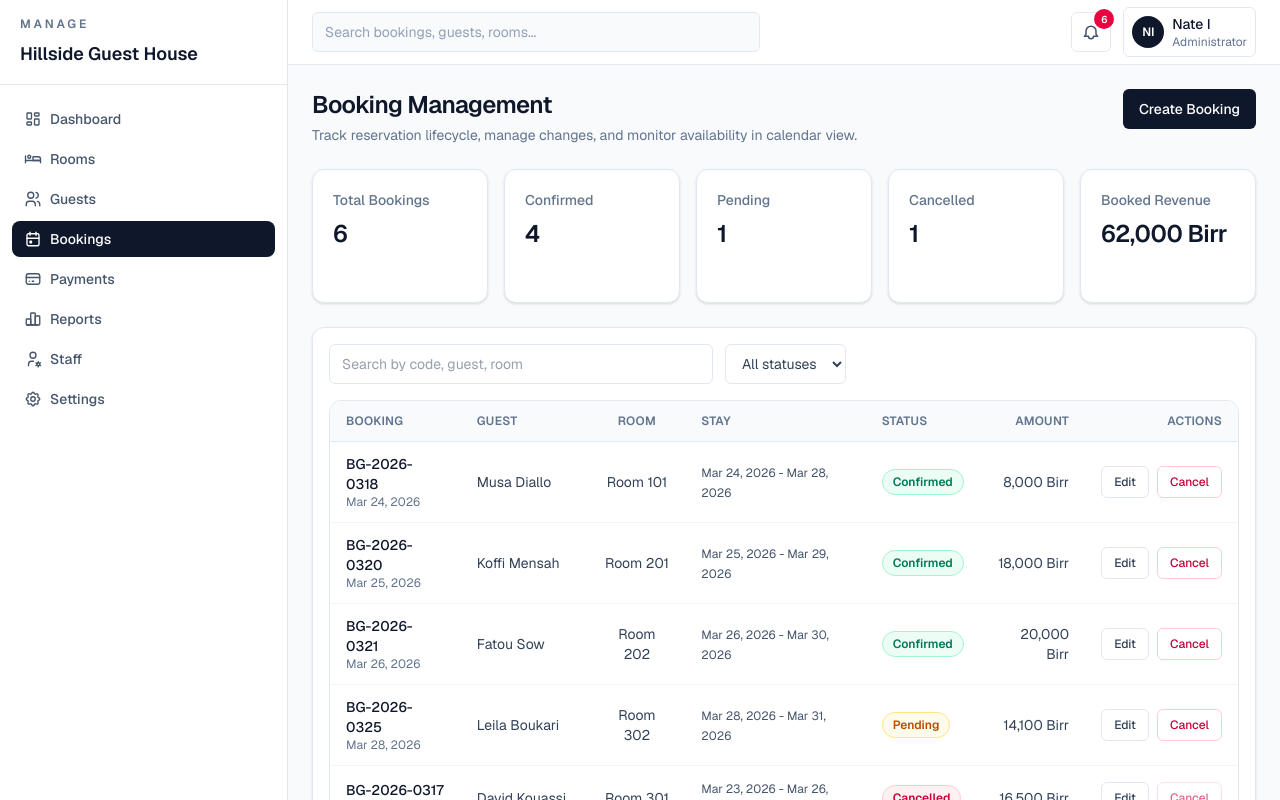
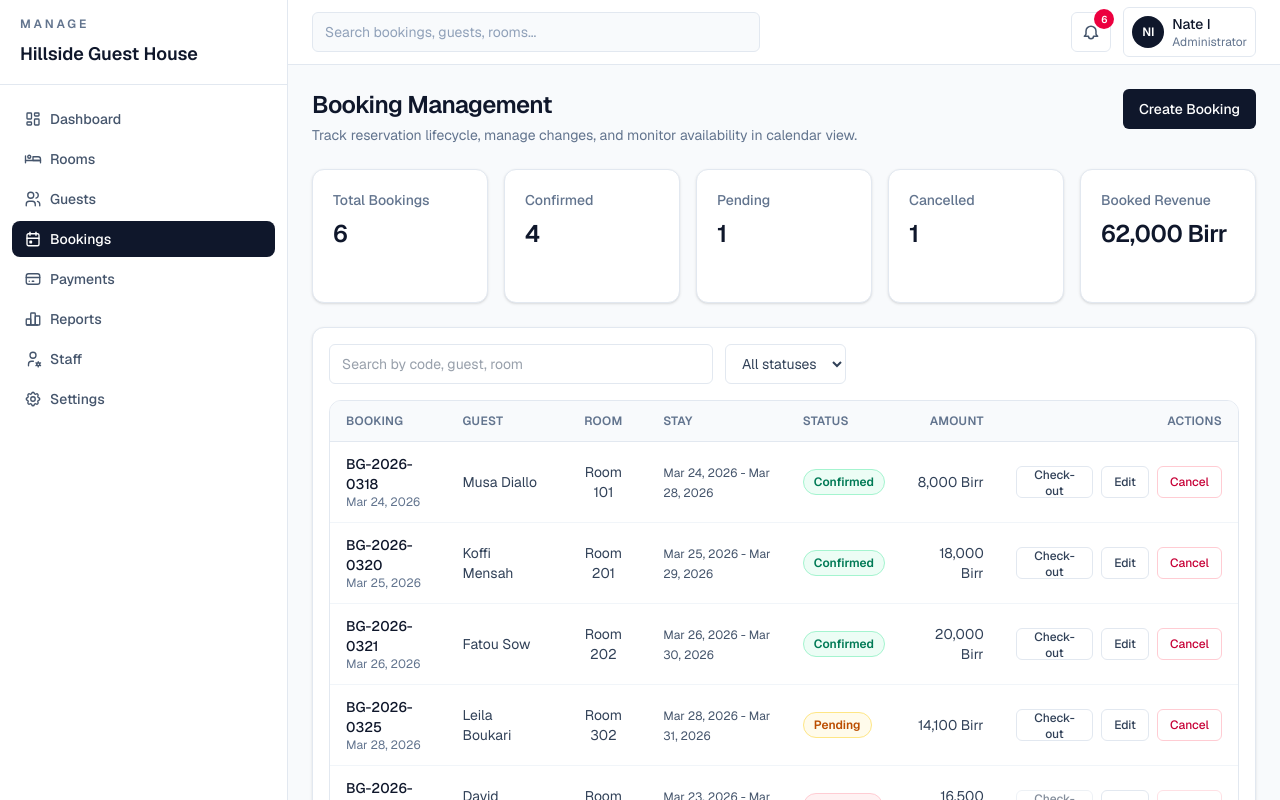
Before and after one commit to Nate-Workspace/pension-management, a Next.js app: page /bookings in a window 1280 px wide. Shown: the top 800 px of the page. Built offline with nearby package versions, Linux system fonts and the light colour scheme.

Commit message:
fix: proper checkout logic implemented

```diff
--- a/components/bookings/bookings-management.tsx
+++ b/components/bookings/bookings-management.tsx
@@ -193,6 +193,7 @@ export function BookingsManagement() {
   const [isFormOpen, setIsFormOpen] = useState(false);
   const [formState, setFormState] = useState<BookingFormState>(createFormDefaults());
   const [formError, setFormError] = useState<string | null>(null);
+  const [actionMessage, setActionMessage] = useState<string | null>(null);
 
   const [viewMonth, setViewMonth] = useState<Date>(() => new Date(Date.UTC(2026, 2, 1)));
 
@@ -287,12 +288,14 @@ export function BookingsManagement() {
 
   const openCreate = () => {
     setFormError(null);
+    setActionMessage(null);
     setFormState(createFormDefaults());
     setIsFormOpen(true);
   };
 
   const openEdit = (booking: Booking) => {
     setFormError(null);
+    setActionMessage(null);
     setFormState(createFormFromBooking(booking));
     setIsFormOpen(true);
   };
@@ -300,6 +303,85 @@ export function BookingsManagement() {
   const closeForm = () => {
     setIsFormOpen(false);
     setFormError(null);
+    setActionMessage("Booking saved successfully.");
+  };
+
+  const checkoutBooking = (bookingId: string) => {
+    const booking = bookings.find((item) => item.id === bookingId);
+
+    if (!booking) {
+      return;
+    }
+
+    if (booking.status === "cancelled") {
+      setActionMessage("Cancelled bookings cannot be checked out.");
+      return;
+    }
+
+    if (booking.remainingAmount > 0) {
+      const shouldProceed = window.confirm(
+        `This booking has an unpaid balance of ${formatMoney(booking.remainingAmount)}. Continue checkout?`,
+      );
+
+      if (!shouldProceed) {
+        return;
+      }
+    }
+
+    const today = toIsoDate(new Date());
+    const updatedNights = Math.max(1, diffNights(booking.checkInDate, today));
+
+    setBookings((current) =>
+      current.map((item) => {
+        if (item.id !== bookingId) {
+          return item;
+        }
+
+        return {
+          ...item,
+          checkOut: today,
+          checkOutDate: today,
+          nights: updatedNights,
+        };
+      }),
+    );
+
+    setRooms((currentRooms) =>
+      currentRooms.map((room) => {
+        if (room.id !== booking.roomId) {
+          return room;
+        }
+
+        return {
+          ...room,
+          status: "cleaning",
+          currentGuestId: undefined,
+        };
+      }),
+    );
+
+    setActionMessage(`Booking ${booking.code} checked out. Room moved to cleaning.`);
+  };
+
+  const setRoomAvailable = (roomId: string) => {
+    setRooms((currentRooms) =>
+      currentRooms.map((room) => {
+        if (room.id !== roomId) {
+          return room;
+        }
+
+        if (room.currentGuestId) {
+          return room;
+        }
+
+        return {
+          ...room,
+          status: "available",
+        };
+      }),
+    );
+
+    setActionMessage("Room marked as available.");
   };
 
   const saveBooking = () => {
@@ -537,6 +619,14 @@ export function BookingsManagement() {
                 <div className="flex justify-end gap-2">
                   <button
                     type="button"
+                    onClick={() => checkoutBooking(booking.id)}
+                    disabled={booking.status === "cancelled"}
+                    className="h-8 rounded-md border border-slate-200 px-3 text-xs font-medium text-slate-700 enabled:hover:bg-slate-100 disabled:cursor-not-allowed disabled:opacity-60"
+                  >
+                    Check-out
+                  </button>
+                  <button
+                    type="button"
                     onClick={() => openEdit(booking)}
                     className="h-8 rounded-md border border-slate-200 px-3 text-xs font-medium text-slate-700 hover:bg-slate-100"
                   >
@@ -550,6 +640,15 @@ export function BookingsManagement() {
                   >
                     Cancel
                   </button>
+                  {roomById.get(booking.roomId)?.status === "cleaning" ? (
+                    <button
+                      type="button"
+                      onClick={() => setRoomAvailable(booking.roomId)}
+                      className="h-8 rounded-md border border-emerald-200 px-3 text-xs font-medium text-emerald-700 hover:bg-emerald-50"
+                    >
+                      Set Available
+                    </button>
+                  ) : null}
                 </div>
               ),
             },
@@ -560,6 +659,10 @@ export function BookingsManagement() {
           emptyTitle="No bookings found"
           emptyDescription="Try adjusting filters or create a new booking."
         />
+
+        {actionMessage ? (
+          <p className="mt-3 rounded-md border border-slate-200 bg-slate-50 px-3 py-2 text-sm text-slate-700">{actionMessage}</p>
+        ) : null}
       </section>
 
       <section className="rounded-xl border border-slate-200 bg-white p-4 shadow-sm">
```
